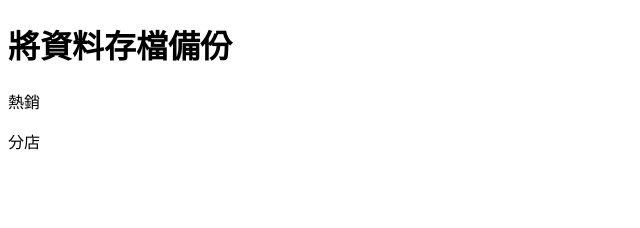
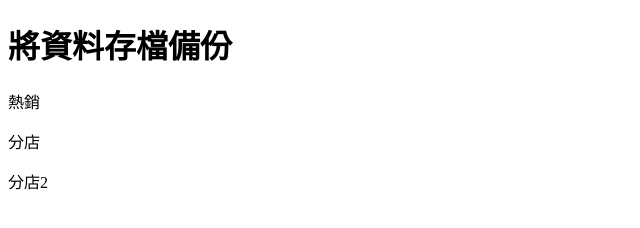
Before and after one commit to Nana88991123/20260727vanna-test, a plain HTML site: page index.html in a window 1280 px wide. Shown: the full height of the page, 0-640 px from the left. Drawn offline with Linux system fonts and the light colour scheme.

Commit message:
第三版

```diff
--- a/index.html
+++ b/index.html
@@ -12,6 +12,7 @@
 
     <p>熱銷</p>
     <P>分店</P>
+    <P>分店2</P>
 
 </body>
 </html>
```
